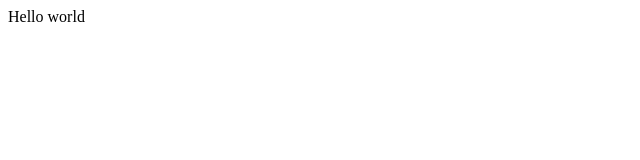
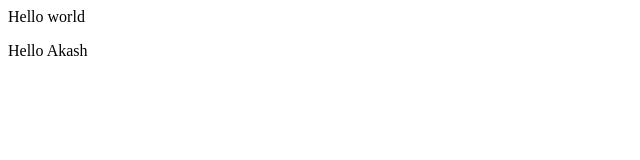
Before and after one commit to ag402/practice_188, a plain HTML site: page index.html in a window 1280 px wide. Shown: the full height of the page, 0-640 px from the left. Drawn offline with Linux system fonts and the light colour scheme.

Commit message:
Commited to feature 1

```diff
--- a/index.html
+++ b/index.html
@@ -1 +1,2 @@
 <P>Hello world</P>
+<p>Hello Akash</p>
```
